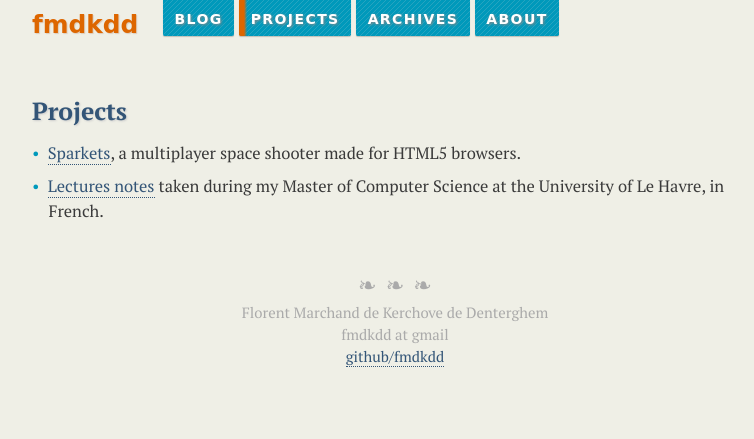
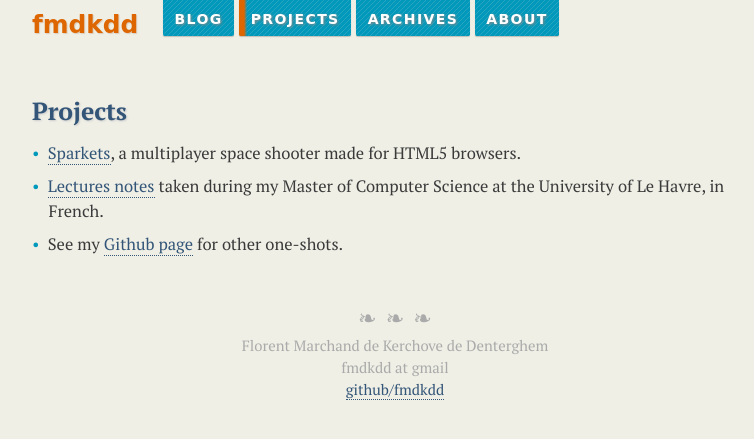
Before and after one commit to fmdkdd/fmdkdd.github.com, a Jekyll site: the page built from projects.md, in a window 1280 px wide. Shown: the top 439 px of the page, without its empty margins (245-999 px from the left). Built offline with Jekyll 4.4.1, drawn with Linux system fonts in a browser that asks for light colours; Markdown is read by kramdown in place of the engine named in the settings.

Commit message:
Add link to Github page on projects

```diff
--- a/projects.md
+++ b/projects.md
@@ -8,6 +8,8 @@ title: Projects
 + [Sparkets][], a multiplayer space shooter made for HTML5 browsers.
 + [Lectures notes][] taken during my Master of Computer Science at the
 University of Le Havre, in French.
++ See my [Github page][] for other one-shots.
 
-[Sparkets]: http://www.github.com/fmdkdd/sparkets
+[Sparkets]: http://github.com/fmdkdd/sparkets
 [Lectures Notes]: http://fmdkdd.free.fr/
+[Github page]: http://github.com/fmdkdd
```
